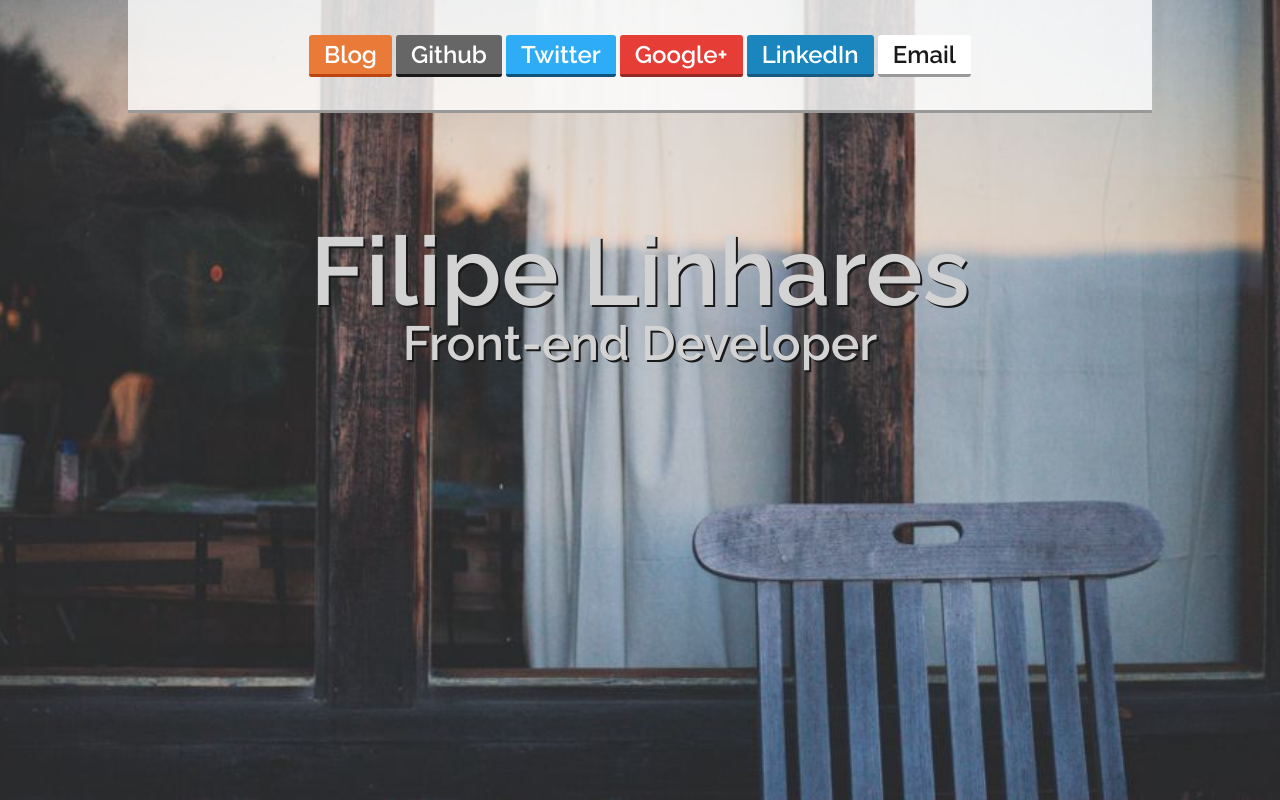
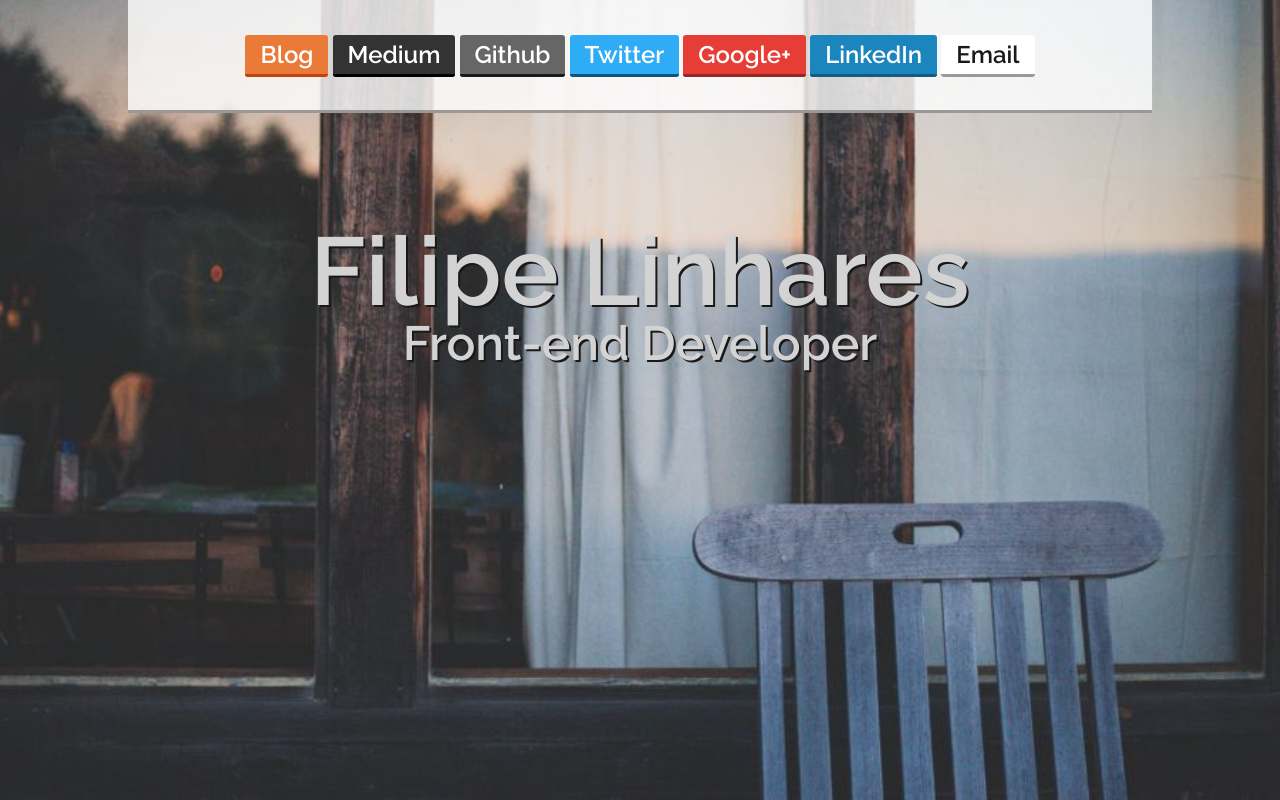
Before and after one commit to filipelinhares/me, a plain HTML site: page index.html in a window 1280 px wide. Drawn offline with Linux system fonts and the light colour scheme.

Commit message:
Changes Medium to a new link and adds blog

```diff
--- a/index.html
+++ b/index.html
@@ -16,7 +16,10 @@
         <menu class="menu">
             <ul>
                 <li class="social-links">
-                    <a itemprop="url" class="blog" href="https://medium.com/@ofilipelinhares">Blog</a>
+                  <a itemprop="url" class="blog" href="http://blog.filipelinhares.com">Blog</a>
+                </li>
+                <li class="social-links">
+                    <a itemprop="url" class="medium" href="https://medium.com/@filipelinhares">Medium</a>
                 </li>
                 <li class="social-links">
                     <a itemprop="url" class="gh" href="https://github.com/filipelinhares">Github</a>
--- a/main.css
+++ b/main.css
@@ -50,6 +50,11 @@ body {
   a.blog{
     background: #EA7A37;
     border-color: #BB4411;
+  }
+
+  a.medium {
+    background: #333;
+    border-color: #000;
   }
 
   a.tt {
```
